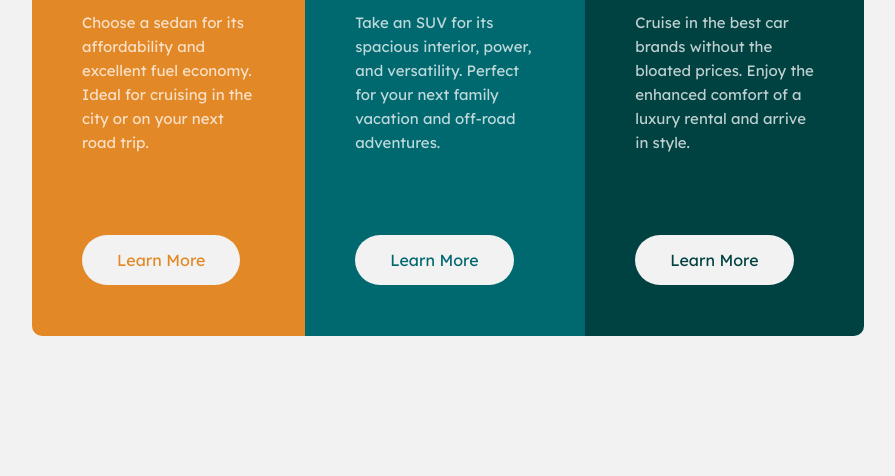
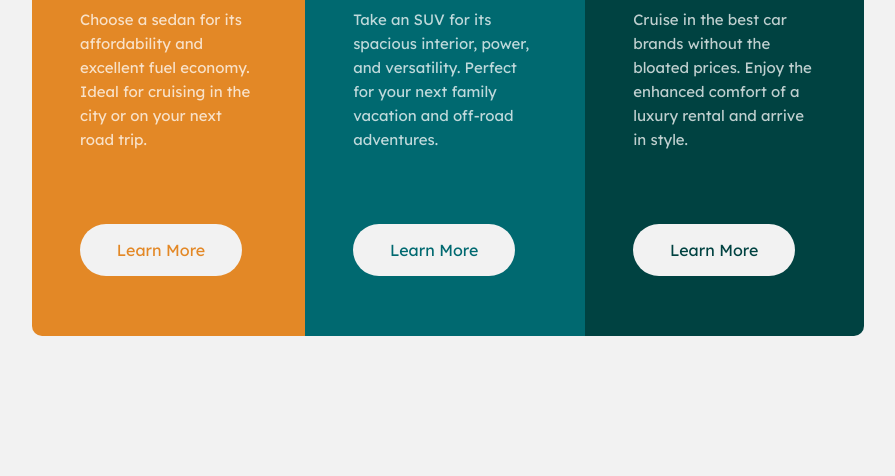
Before and after one commit to elm042025/html-css-assignment-2, a plain HTML site: page index.html in a window 1280 px wide. Shown: the part 324-800 px from the top of the page, without its empty margins (192-1087 px from the left). Drawn offline with Linux system fonts and the light colour scheme; a web font is replaced by a local one.

Commit message:
Refactor layout and styling for car section and learn more button

```diff
--- a/style.css
+++ b/style.css
@@ -31,13 +31,13 @@ main {
   display: flex;
   flex-direction: column;
   align-items: start;
-  justify-content: start;
-  padding: 50px 50px;
+  justify-content: space-around;
+  padding: 3rem 3rem;
 }
 .car-sec img,
 h1,
 p {
-  margin-bottom: 30px;
+  /* margin-bottom: 1.8rem; */
 }
 .car-sec h1 {
   color: hsl(0, 0%, 95%);
@@ -79,9 +79,9 @@ p {
   font-family: "Lexend Deca", sans-serif;
   font-size: medium;
   border: none;
-  border-radius: 50px;
-  padding: 15px 35px;
-  margin-top: 50px;
+  border-radius: 3rem;
+  padding: 1rem 2.3rem;
+  margin-top: 3rem;
   transition: 0.2s;
 }
 
```
